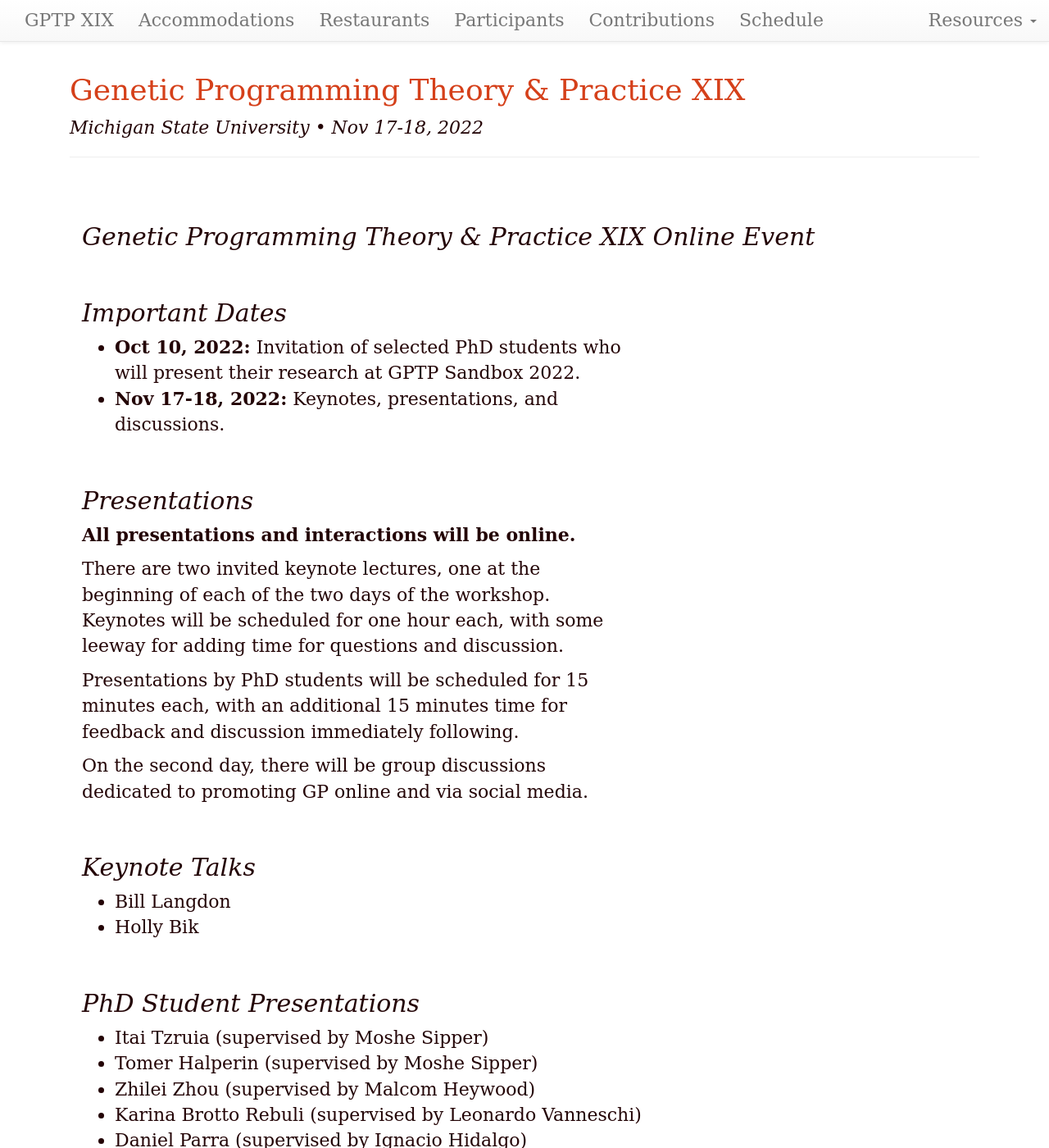
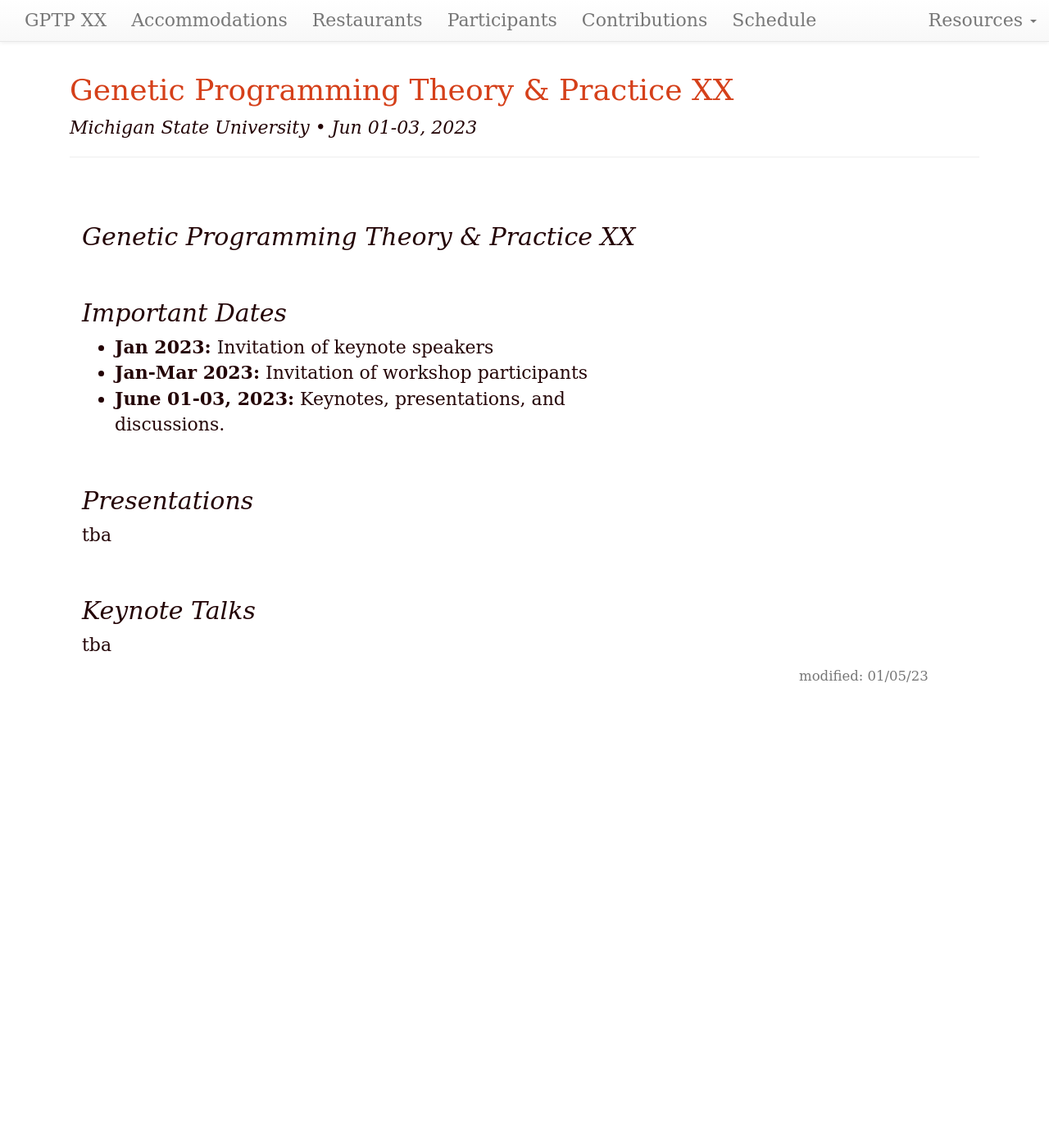
Before and after one commit to GPTP-workshop/gptp-workshop.github.io, a Jekyll site: the page built from contributions.md, in a window 1280 px wide and 1400 px high. Shown: the whole window at 82% size. Built offline with Jekyll 4.4.1, drawn with Linux system fonts in a browser that asks for light colours; our own code applies the rules of GitHub Pages for plain Markdown files; some of the changed text lies outside the part shown.

Commit message:
Update contributions.md

```diff
--- a/contributions.md
+++ b/contributions.md
@@ -1,38 +1,21 @@
 ---
 layout: default
-updated: "Oct 17, 2022"
-roman: "XIX"
-dates: "Nov 17-18, 2022"
+updated: "Jan 05, 2023"
+roman: "XX"
+dates: "Jun 01-03, 2023"
 ---
 
-## Genetic Programming Theory & Practice XIX Online Event
+## Genetic Programming Theory & Practice XX
 
 
 ## Important Dates
 
-- **Oct 10, 2022:** Invitation of selected PhD students who will present their research at GPTP Sandbox 2022.
-- **Nov 17-18, 2022:** Keynotes, presentations, and discussions.
+- **Jan 2023:** Invitation of keynote speakers
+- **Jan-Mar 2023:** Invitation of workshop participants
+- **June 01-03, 2023:** Keynotes, presentations, and discussions.
 
 ## Presentations
-**All presentations and interactions will be online.**
-
-There are two invited keynote lectures, one at the beginning of each of the two days of the workshop. Keynotes will be scheduled for one hour each, with some
-leeway for adding time for questions and discussion.
-
-Presentations by PhD students  will be scheduled for 15 minutes each, with an additional 15 minutes time for feedback and discussion immediately following.
-
-On the second day, there will be group discussions dedicated to promoting GP online and via social media.
+tba
 
 ## Keynote Talks
-
-- Bill Langdon
-- Holly Bik
-
-## PhD Student Presentations
-
-- Itai Tzruia (supervised by Moshe Sipper)
-- Tomer Halperin (supervised by Moshe Sipper)
-- Zhilei Zhou (supervised by Malcom Heywood)
-- Karina Brotto Rebuli (supervised by Leonardo Vanneschi)
-- Daniel Parra (supervised by Ignacio Hidalgo)
-- Axel Martinez (supervised by Gustavo Olague)
+tba
```
